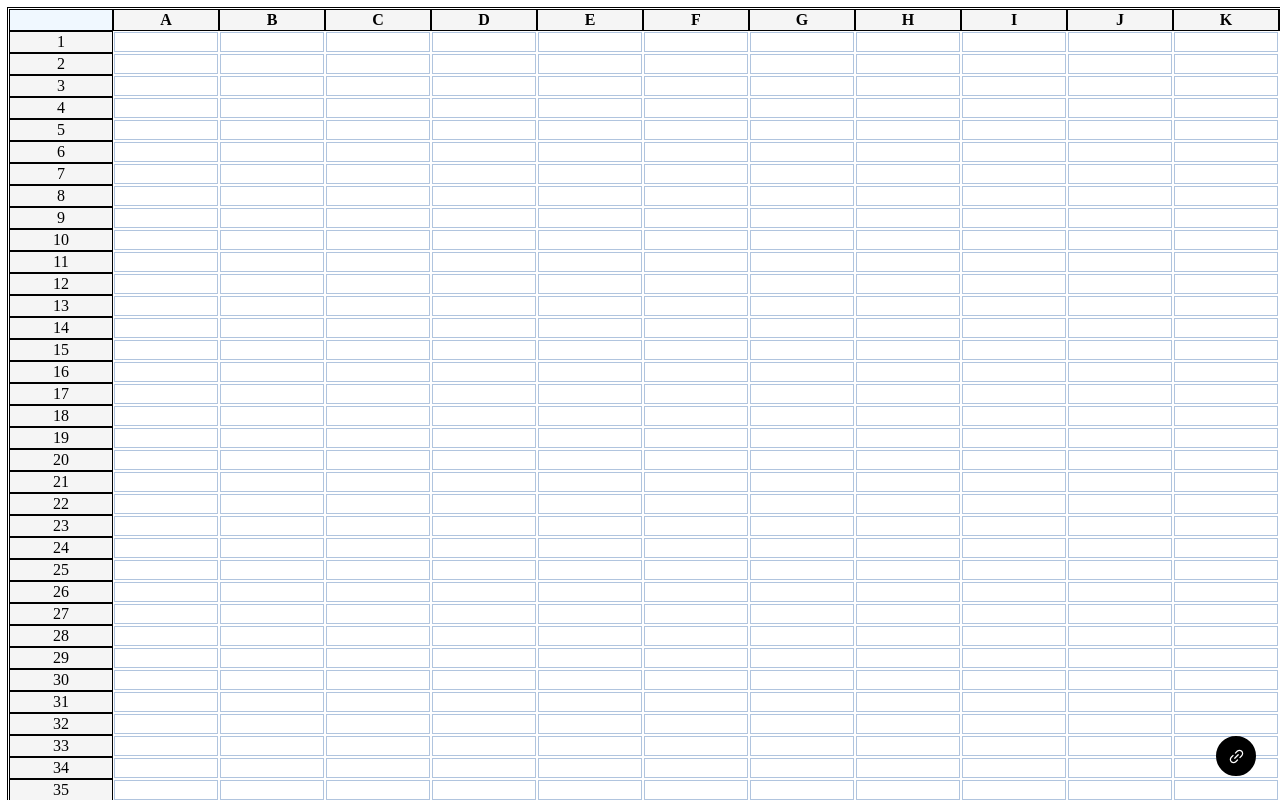
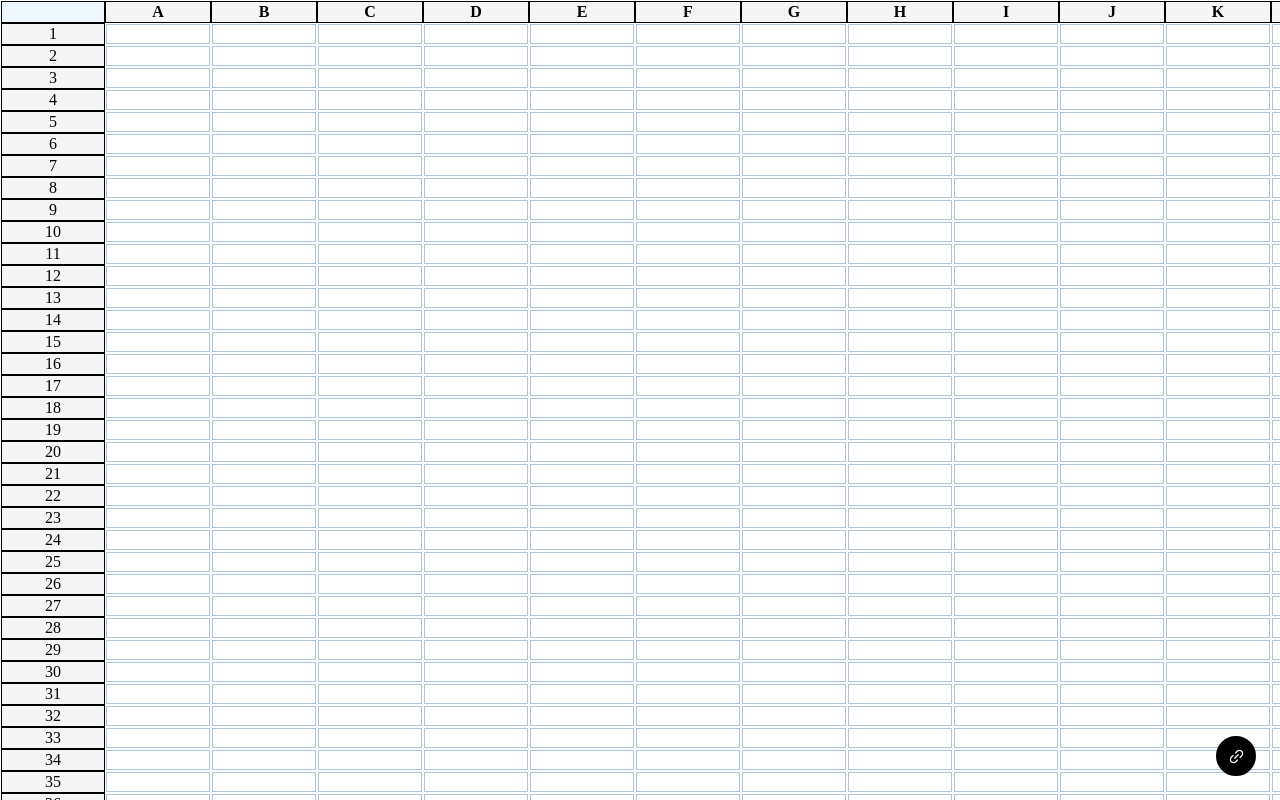
Before and after one commit to LuisValgoi/ampla-takehome-spreadsheet, a Next.js app: page / in a window 1280 px wide. Shown: the top 800 px of the page. Built offline with nearby package versions, Linux system fonts and the light colour scheme.

Commit message:
fix: global style

```diff
--- a/pages/_app.tsx
+++ b/pages/_app.tsx
@@ -1,10 +1,14 @@
 import { SpreadSheetProvider } from 'contexts/SpreadSheetContext';
 import type { AppProps } from 'next/app';
+import GlobalStyle from 'styles/Global';
 
 function MyApp({ Component, pageProps }: AppProps) {
   return (
     <SpreadSheetProvider>
-      <Component {...pageProps} />
+      <>
+        <GlobalStyle />
+        <Component {...pageProps} />
+      </>
     </SpreadSheetProvider>
   );
 }
--- a/pages/index.tsx
+++ b/pages/index.tsx
@@ -14,6 +14,7 @@ const Home: NextPage = () => {
       </Head>
 
       <FloatingButtons />
+
       <article>
         <SpreadSheet />
       </article>
--- /dev/null
+++ b/styles/Global.tsx
@@ -0,0 +1,31 @@
+import React from 'react';
+import { Global } from '@emotion/react';
+
+const GlobalComp: React.FC = () => {
+  return (
+    <Global
+      styles={`
+    html,
+    body,
+    main {
+      position: relative !important;
+      height: 100% !important;
+      margin: 0 !important;
+    }
+
+    #__next {
+      height: 100% !important;
+    }
+
+    .background-line {
+      height: 100% !important;
+    }
+
+    .background-texture {
+      height: 100% !important;
+    }      `}
+    />
+  );
+};
+
+export default GlobalComp;
```
